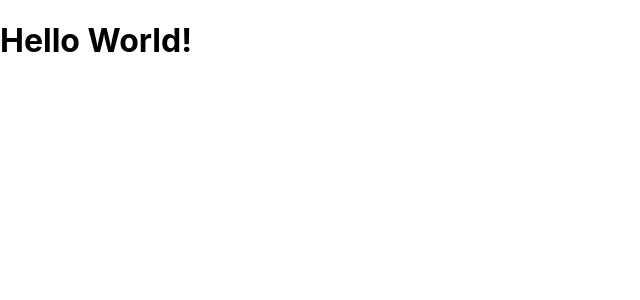
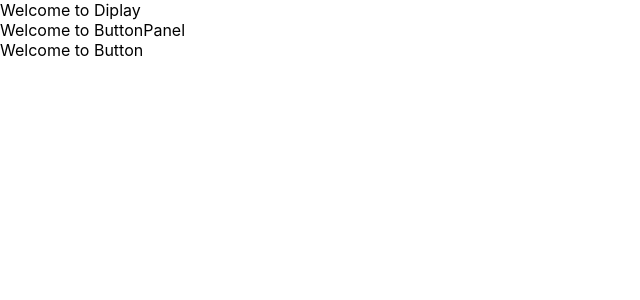
Before and after one commit to Samuca-sys/calculator, a React (Create React App) app: page / in a window 1280 px wide. Shown: the top 300 px of the page, without its empty margins (0-640 px from the left). Built offline with nearby package versions, Linux system fonts and the light colour scheme.

Commit message:
ci: render components

```diff
--- a/src/components/App.js
+++ b/src/components/App.js
@@ -1,7 +1,12 @@
+import Display from "./Display";
+import ButtonPanel from "./ButtonPannel";
+
 function App() {
   return (
     <div className="App">
-      <h1>Hello World!</h1>
+      <Display />
+      <ButtonPanel />
+
     </div>
   );
 }
--- a/src/components/ButtonPannel.js
+++ b/src/components/ButtonPannel.js
@@ -1,9 +1,13 @@
 import React from 'react';
+import Button from './Button';
 
-export default class Button extends React.Component {
+export default class ButtonPanel extends React.Component {
   render () {
     return (
-      <div>Welcome to ButtonPanel</div>
+      <div>Welcome to ButtonPanel
+        <Button />
+      </div>
+
     )
   }
 }
--- a/src/components/Display.js
+++ b/src/components/Display.js
@@ -1,6 +1,6 @@
 import React from 'react';
 
-export default class Button extends React.Component {
+export default class Diplay extends React.Component {
   render () {
     return (
       <div>Welcome to Diplay</div>
```
